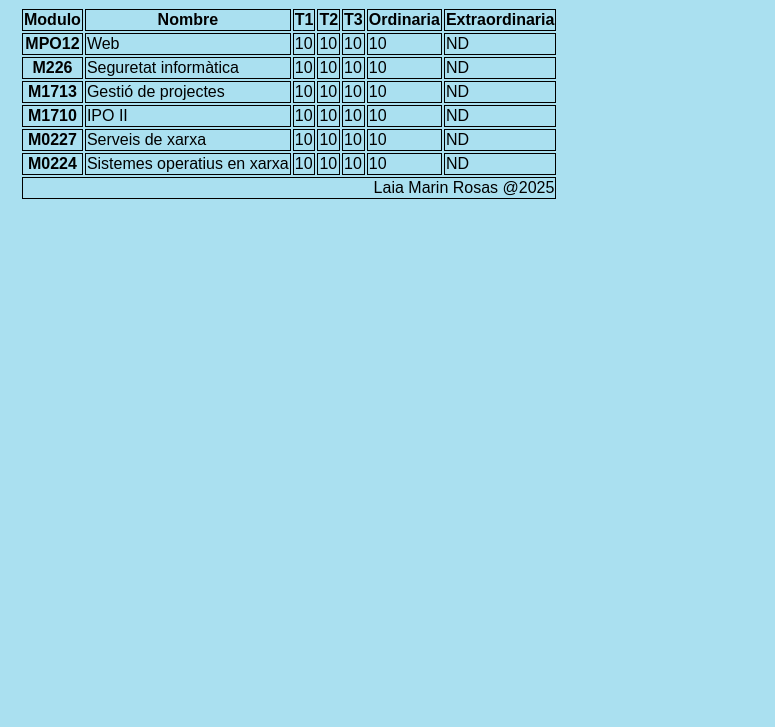
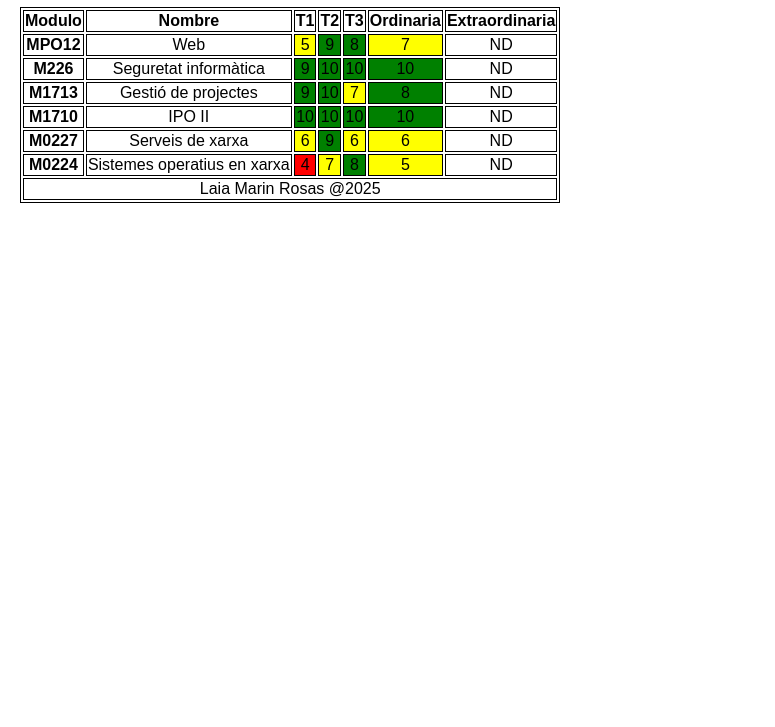
Before and after one commit to Laia123456/tablas_notas_smx2, a plain HTML site: page index.html in a window 1280 px wide. Shown: the part 73-800 px from the top of the page, without its empty margins (0-775 px from the left). Drawn offline with Linux system fonts and the light colour scheme.

Commit message:
colores notas

```diff
--- a/index.html
+++ b/index.html
@@ -7,8 +7,8 @@
     <link rel="stylesheet" href="styles.css">
 </head>
 <body>
-    <h1>Notas SMX2</h1>
-    <table>
+    <h1 class="texto_centro">Notas SMX2</h1>
+    <table class="tabla_centro">
         <thead>
             <tr>
                 <th>Modulo</th>
@@ -21,64 +21,64 @@
             </tr>
         </thead>
         <tbody>
-            <tr>
+            <tr class="nota_centro">
                 <th>MPO12</th>
                 <td>Web</td>
-                <td>10</td>
-                <td>10</td>
-                <td>10</td>
-                <td>10</td>
+                <td class="nota_5">5</td>
+                <td class="nota_8">9</td>
+                <td class="nota_8">8</td>
+                <td class="nota_5">7</td>
                 <td>ND</td>
             </tr>
-            <tr>
+            <tr class="nota_centro">
                 <th>M226</th>
                 <td>Seguretat informàtica</td>
-                <td>10</td>
-                <td>10</td>
-                <td>10</td>
-                <td>10</td>
+                <td class="nota_8">9</td>
+                <td class="nota_8">10</td>
+                <td class="nota_8">10</td>
+                <td class="nota_8">10</td>
                 <td>ND</td>
             </tr>
-            <tr>
+            <tr class="nota_centro">
                 <th>M1713</th>
                 <td>Gestió de projectes</td>
-                <td>10</td>
-                <td>10</td>
-                <td>10</td>
-                <td>10</td>
+                <td class="nota_8">9</td>
+                <td class="nota_8"z class="nota_8">10</td>
+                <td class="nota_5">7</td>
+                <td class="nota_8">8</td>
                 <td>ND</td>
             </tr>
-            <tr>
+            <tr class="nota_centro">
                 <th>M1710</th>
                 <td>IPO II</td>
-                <td>10</td>
-                <td>10</td>
-                <td>10</td>
-                <td>10</td>
+                <td class="nota_8">10</td>
+                <td class="nota_8">10</td>
+                <td class="nota_8">10</td>
+                <td class="nota_8">10</td>
                 <td>ND</td>
             </tr>
-            <tr>
+            <tr class="nota_centro">
                 <th>M0227</th>
                 <td>Serveis de xarxa</td>
-                <td>10</td>
-                <td>10</td>
-                <td>10</td>
-                <td>10</td>
+                <td class="nota_5">6</td>
+                <td class="nota_8">9</td>
+                <td class="nota_5">6</td>
+                <td class="nota_5">6</td>
                 <td>ND</td>
             </tr>
-            <tr>
+            <tr class="nota_centro">
                 <th>M0224</th>
                 <td>Sistemes operatius en xarxa</td>
-                <td>10</td>
-                <td>10</td>
-                <td>10</td>
-                <td>10</td>
+                <td class="nota_0">4</td>
+                <td class="nota_5">7</td>
+                <td class="nota_8">8</td>
+                <td class="nota_5">5</td>
                 <td>ND</td>
             </tr>
         </tbody>
         <tfoot>
             <tr>
-                <td colspan="7" class="texto_derecha">Laia Marin Rosas @2025</td>
+                <td colspan="7" class="texto_centro">Laia Marin Rosas @2025</td>
             </tr>
         </tfoot>
     </table>
--- a/styles.css
+++ b/styles.css
@@ -1,13 +1,15 @@
 body {
     font-family: Arial, Helvetica, sans-serif;
     margin: 20px;
-    background-color:rgba(38, 176, 218, 0.39);
 }
 
 thead tr th{
     border: 1px solid black;
 }
 
+table{
+    border: 1px solid black;
+}
 
 tbody tr td{
     border: 1px solid black;
@@ -21,6 +23,22 @@ tfoot tr td{
     border: 1px solid black;
 }
 
-.texto_derecha{
-    text-align: right;
+.texto_centro{
+    text-align: center;
 }
+
+.nota_centro{
+    text-align: center;
+}
+
+.nota_8{
+    background-color: green;
+}
+
+.nota_5{
+    background-color: yellow;
+}
+
+.nota_0{
+    background-color: red;
+}
```
